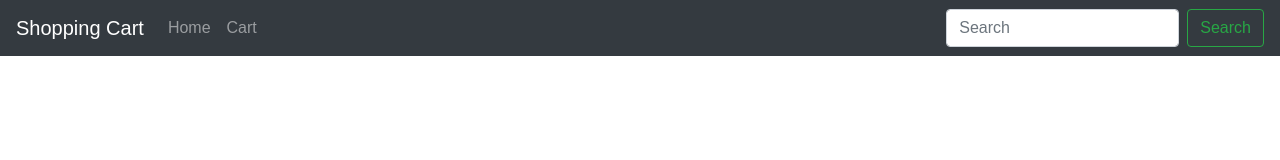
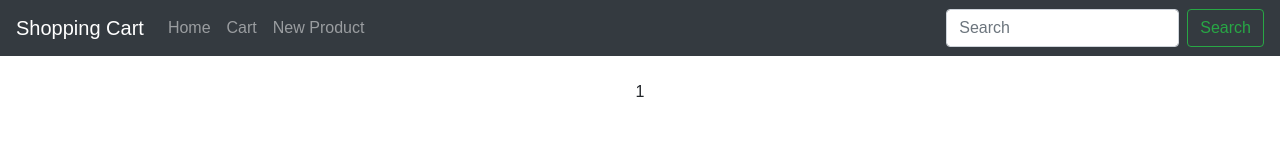
Before and after one commit to Phlebsy/react-class-day-12-2, a React (Create React App) app: page /addProduct in a window 1280 px wide. Shown: the top 160 px of the page. Built offline with nearby package versions, Linux system fonts and the light colour scheme.

Commit message:
addproduct action/reducer

```diff
--- a/src/App.js
+++ b/src/App.js
@@ -2,6 +2,7 @@ import React, { Component } from 'react';
 import './App.css';
 import { BrowserRouter as Router, Route, Switch } from 'react-router-dom';
 import Navbar from './components/layout/Navbar';
+import AddProductForm from './components/products/AddProductForm';
 
 class App extends Component {
   render() {
@@ -18,6 +19,15 @@ class App extends Component {
                 </p>
               </Route>
               <Route path="/cart" />
+              <Route
+                path="/addProduct"
+                render={props => (
+                  <AddProductForm
+                    {...props}
+                    dispatch={this.props.context.dispatch}
+                  />
+                )}
+              />
             </Switch>
           </div>
         </div>
--- a/src/components/layout/Navbar.js
+++ b/src/components/layout/Navbar.js
@@ -32,6 +32,11 @@ class Navbar extends Component {
                   Cart
                 </Link>
               </li>
+              <li>
+                <Link className="nav-link" to="/addProduct">
+                  New Product
+                </Link>
+              </li>
             </ul>
             <form className="form-inline mt-2 mt-md-0">
               <input
--- /dev/null
+++ b/src/components/products/AddProductForm.js
@@ -0,0 +1,7 @@
+import React, { Component } from 'react';
+
+export default class AddProductForm extends Component {
+  render() {
+    return <div>1</div>;
+  }
+}
--- a/src/context.js
+++ b/src/context.js
@@ -6,6 +6,11 @@ const Context = React.createContext();
 // Reducers
 const reducer = (state, action) => {
   switch (action.type) {
+    case 'ADD_PRODUCT':
+      return {
+        ...state,
+        productList: [action.payload, ...state.productList]
+      };
     default:
       return state;
   }
```
Also changed, not shown: src/actions.js (added, +9 -0 lines), src/components/products/Product.js (added, +7 -0 lines), src/components/products/ProductList.js (added, +7 -0 lines).
